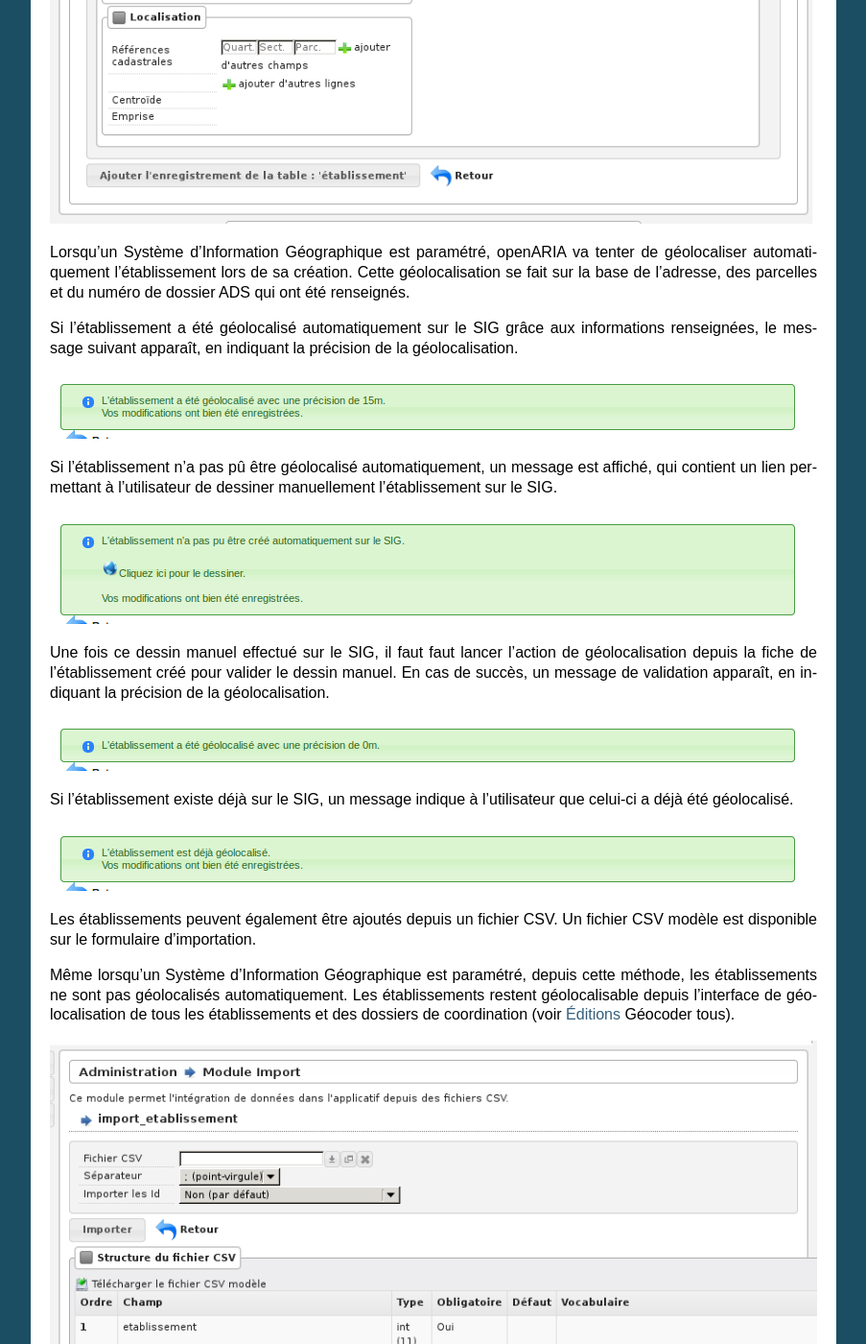
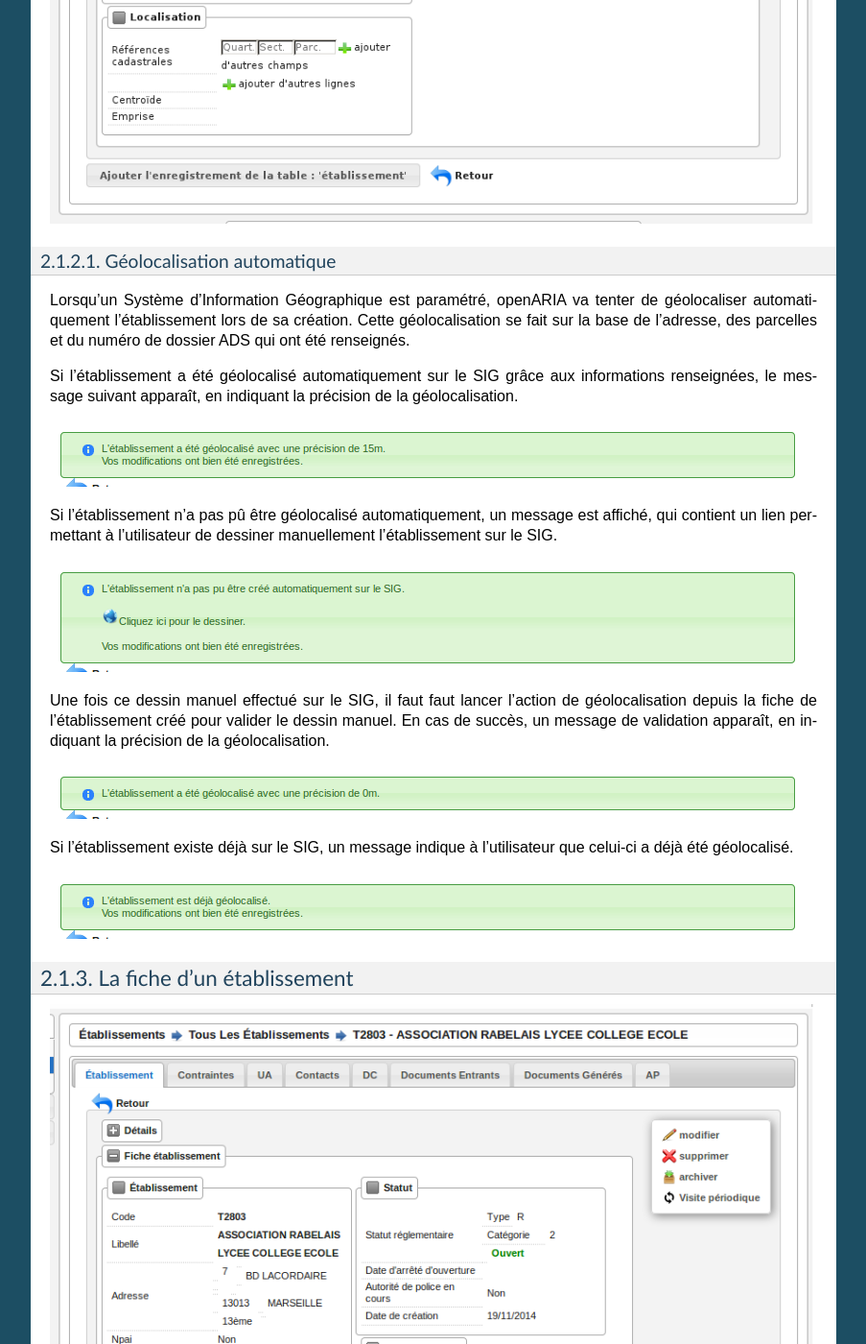
Before and after one commit to jcerini/openaria-documentation, a Sphinx documentation site: the page built from source/manuel_utilisateur/etablissements/index.rst, in a window 1280 px wide and 1400 px high, scrolled down 4312 px. Shown: the whole window at 96% size, without its empty margins (198-1101 px from the left). Built offline with Sphinx 7.4.7, drawn with Linux system fonts in a browser that asks for light colours; some of the changed text lies outside the part shown.

Commit message:
Déplacement du paragraphe sur l'import des établissements dans la rubrique administration

```diff
--- a/source/manuel_utilisateur/etablissements/index.rst
+++ b/source/manuel_utilisateur/etablissements/index.rst
@@ -43,6 +43,10 @@ Il est possible d'ajouter un établissement depuis les deux listings, soit depui
 
 .. image:: etablissement-form-ajouter.png
 
+
+Géolocalisation automatique
+###########################
+
 Lorsqu'un Système d'Information Géographique est paramétré, openARIA va tenter de géolocaliser automatiquement l'établissement lors de sa création. Cette géolocalisation se fait sur la base de l'adresse, des parcelles et du numéro de dossier ADS qui ont été renseignés.
 
 Si l'établissement a été géolocalisé automatiquement sur le SIG grâce aux informations renseignées, le message suivant apparaît, en indiquant la précision de la géolocalisation.
@@ -61,11 +65,6 @@ Si l'établissement existe déjà sur le SIG, un message indique à l'utilisateu
 
 .. image:: etablissement-ajouter-geolocaliser-deja-geolocalise.png
 
-Les établissements peuvent également être ajoutés depuis un fichier CSV. Un fichier CSV modèle est disponible sur le formulaire d'importation.
-
-Même lorsqu’un Système d’Information Géographique est paramétré, depuis cette méthode, les établissements ne sont pas géolocalisés automatiquement. Les établissements restent géolocalisable depuis l'interface de géolocalisation de tous les établissements et des dossiers de coordination (voir :ref:`administration_geolocalisation` Géocoder tous).
-
-.. image:: etablissement-form-import.png
 
 La fiche d'un établissement
 ---------------------------
```
